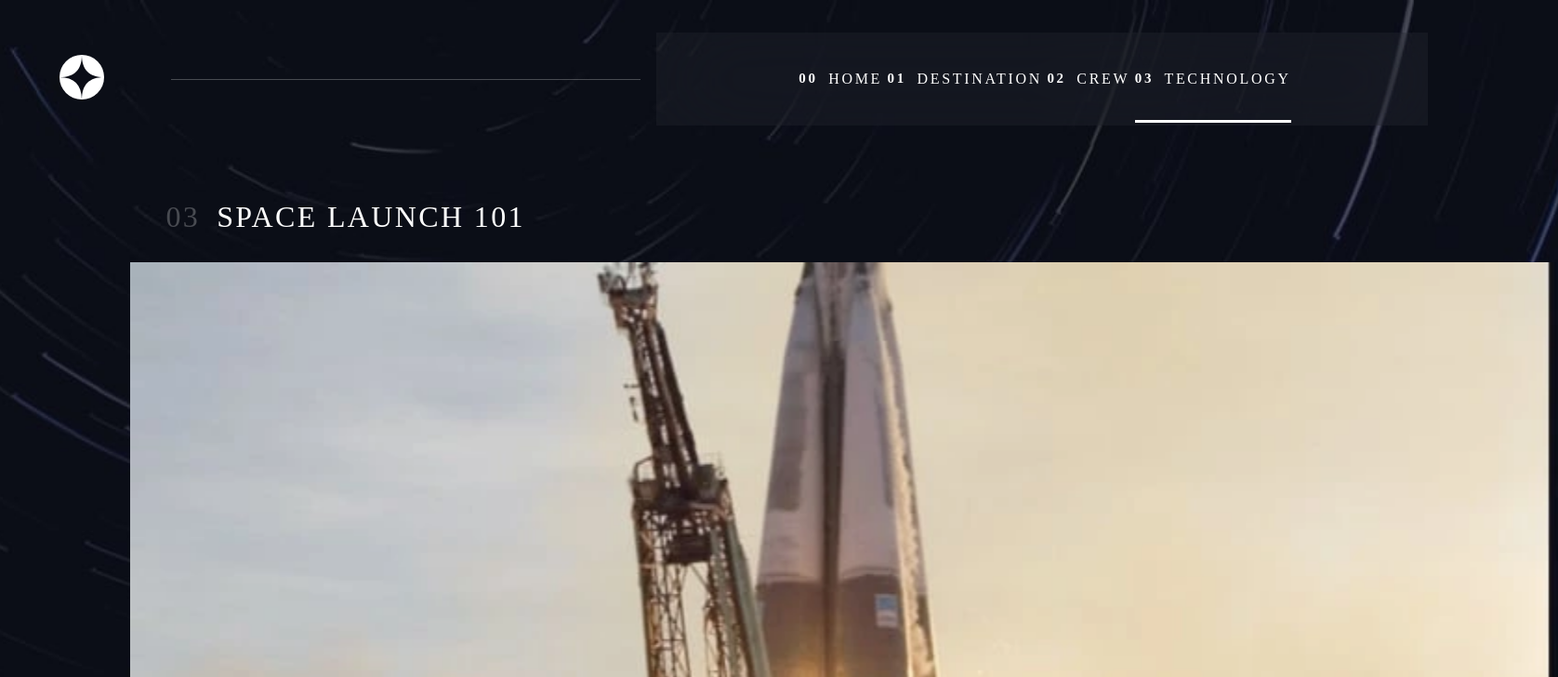
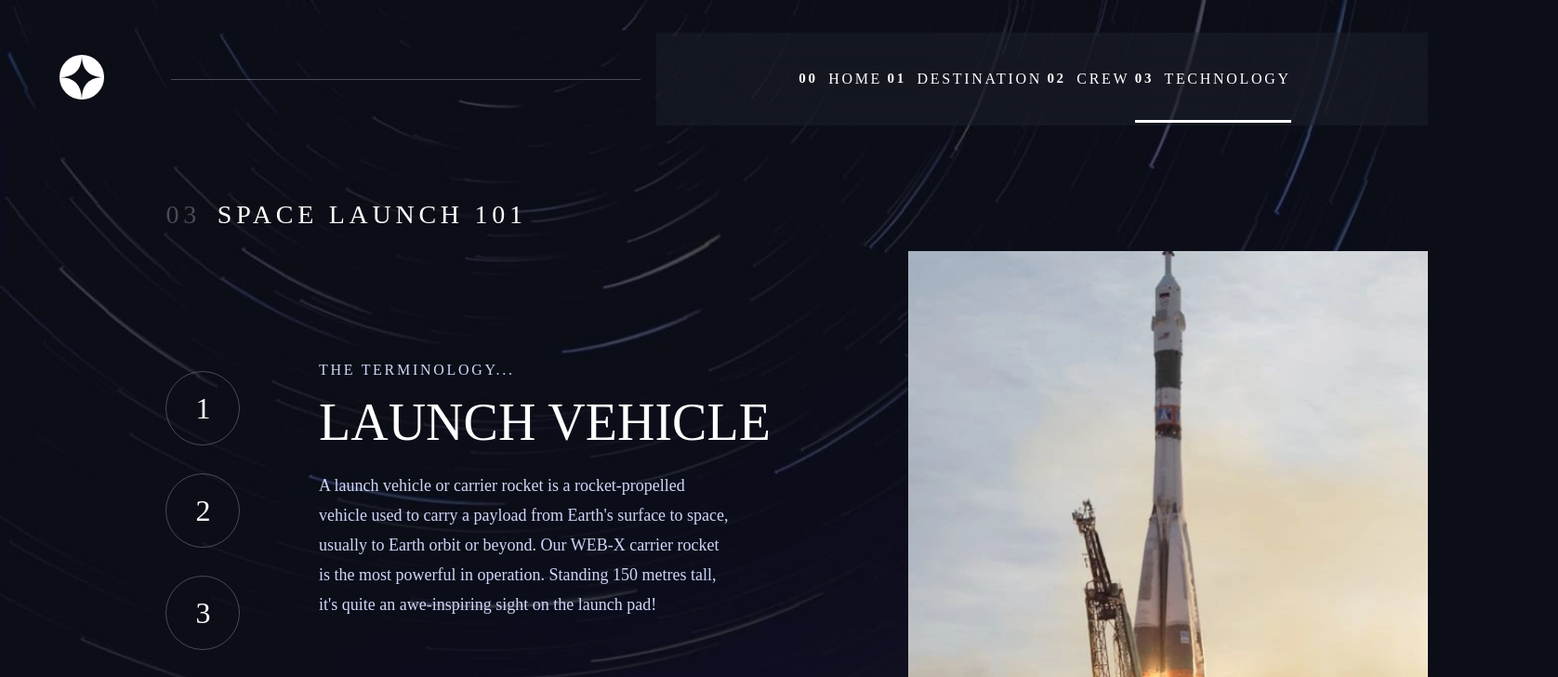
Before and after one commit to salvarez96/FEM-space-website, a React (Vite) app: page /technology/1 in a window 1536 px wide. Shown: the top 728 px of the page at 93% size, 1676 px wide, since content can reach past the window. Built offline with nearby package versions, Linux system fonts and the light colour scheme; a web font is replaced by a local one.

Commit message:
💄 Add technology page tablet and desktop styles

```diff
--- a/src/pages/technology.tsx
+++ b/src/pages/technology.tsx
@@ -18,6 +18,8 @@ export default function Technology() {
         return true
       }
     })
+
+    if (!terminology) setTerminologyToRender(technologyCopies[0])
   }, [terminology])
 
   // handle content rendering depending on window dimensions
@@ -30,10 +32,8 @@ export default function Technology() {
   return (
     <div className={styles['technology-page-container']}>
       <>
-        <section className={styles['technology-complimentary-container']}>
-          <h5 className={styles['technology-subheading']}><span>03</span>SPACE LAUNCH 101</h5>
-          <img className={ styles['technology-image'] } src={terminologyToRender.images['mobile']} alt={terminologyToRender.term + ' image'} />
-        </section>
+        <h5 className={styles['technology-subheading']}><span>03</span>SPACE LAUNCH 101</h5>
+        <img className={ styles['technology-image'] } src={terminologyToRender.images[isDesktopWidth ? 'desktop' : 'mobile']} alt={terminologyToRender.term + ' image'} />
         <section className={styles['technology-main-container']}>
           <nav className={styles['technology-navigation']}>
             <ul>
@@ -48,9 +48,11 @@ export default function Technology() {
               ))}
             </ul>
           </nav>
-          <p className={styles['technology-terminology-subheading']}>THE TERMINOLOGY...</p>
-          <h2 className={styles['technology-heading']}>{terminologyToRender.term}</h2>
-          <p className={styles['main-content']}>{terminologyToRender['main-content']}</p>
+          <article className={styles['technology-content-container']}>
+            <p className={styles['technology-terminology-subheading']}>THE TERMINOLOGY...</p>
+            <h2 className={styles['technology-heading']}>{terminologyToRender.term}</h2>
+            <p className={styles['main-content']}>{terminologyToRender['main-content']}</p>
+          </article>
         </section>
       </>
   </div>)
--- a/src/styles/pages/technology.module.scss
+++ b/src/styles/pages/technology.module.scss
@@ -45,6 +45,7 @@ body:has(.technology-page-container) {
 .navigation-item__active {
   background-color: #fff;
   color: var(--primary-clr);
+  transition: (background-color) 0.2s ease-in;
 }
 
 .technology-main-container {
@@ -83,13 +84,6 @@ body:has(.technology-page-container) {
   margin: 0 auto 40px;
 }
 
-.decorator {
-  width: 90%;
-  height: 1px;
-  margin: 0 auto;
-  background-color: #383b4b;
-}
-
 // tablet dimensions
 @media (min-width: 768px) {
   body:has(.technology-page-container) {
@@ -100,16 +94,35 @@ body:has(.technology-page-container) {
     margin-top: 50px;
     margin-left: 34px;
     text-align: start;
-    font-size: calc(20rem / 16);
+    font-size: calc(24rem / 16);
   }
 
   .technology-image {
-    min-height: 532px;
+    min-height: 310px;
     margin: 60px auto 0;
   }
 
-  .technology-subheading {
+  .technology-main-container {
+    width: calc((458 * 100%) / 768);
+    margin-top: 40px;
+  }
+
+  .technology-navigation {
+    width: calc(210rem / 16);
+    max-height: calc(60rem / 16);
+    margin-bottom: 45px;
+  }
+
+  .navigation-item, .navigation-item__active {
+    width: calc(60rem / 16);
+    height: calc(60rem / 16);
     font-size: calc(24rem / 16);
+  }
+
+  .technology-terminology-subheading {
+    margin-bottom: 15px;
+    font-size: 1rem;
+    letter-spacing: 2.7px;
   }
 
   .technology-heading {
@@ -117,12 +130,9 @@ body:has(.technology-page-container) {
     font-size: calc(40rem / 16);
   }
 
-  .technology-main-container {
-    width: calc((458 * 100%) / 768);
-  }
-
   .main-content {
     font-size: 1rem;
+    line-height: 28px;
   }
 }
 
@@ -138,69 +148,72 @@ body:has(.technology-page-container) {
     margin-top: 80px;
   }
 
-  .technology-complimentary-container, .technology-main-container {
-    grid-column: 2/7;
-  }
-
-  .technology-image, .technology-navigation, .technology-main-container {
+  .technology-image, .technology-navigation, .technology-main-container, .main-content {
     margin: 0;
   }
 
-  .technology-image {
-    grid-column: 7/11;
-    grid-row: 1/3;
-    min-height: 654px;
-    margin-top: 30px;
+  .technology-subheading, .technology-main-container {
+    grid-column: 2/7;
+    margin-left: calc((80 * 100%) / 1440);
   }
 
-  // .technology-navigation {
-  //   margin-top: 145px;
-  //   margin-bottom: 0;
-  //   min-width: 132px;
+  .technology-image {
+    width: 100%;
+    grid-column: 8/12;
+    grid-row: 1/3;
+    margin-top: 55px;
+  }
 
-  //   li a {
-  //     width: calc(15rem / 16);
-  //     height: calc(15rem / 16);
+  .technology-navigation {
+    width: auto;
+    min-height: min-content;
 
-  //     &:hover {
-  //       opacity: 1;
-  //       transform: scale(1);
-  //       transition: transform 0.2s ease-in, opacity 0.2s ease-in;
-  //     }
-  //   }
-  // }
+    ul {
+      flex-direction: column;
+      gap: 30px;
+    }
+  }
 
-  .technology-subheading, .technology-main-container {
-    margin-left: calc((80 * 100%) / 1440);
+  .navigation-item, .navigation-item__active {
+    width: calc(80rem / 16);
+    height: calc(80rem / 16);
+    font-size: 2rem;
+  }
+
+  .navigation-item:hover {
+    border-color: #fff;
+    transition: border-color 0.2s ease-in;
   }
 
   .technology-subheading {
     margin-top: 0;
-    margin-left: calc((80 * 100%) / 1440);
     font-size: calc(28rem / 16);
+    letter-spacing: 4.72px;
   }
 
   .technology-main-container {
-    min-width: 620px;
-    margin-top: 70px;
+    display: grid;
+    grid-template-columns: repeat(5, 1fr);
+    width: 100%;
+    margin-top: 0;
+  }
+
+  .technology-content-container {
+    grid-column: 2 / 6;
+    margin-left: 25px;
   }
 
   .technology-heading {
     font-size: var(--h3-font-size);
   }
 
-  .technology-main-container, .technology-heading, .main-content, .technology-subheading {
+  .technology-main-container, .technology-heading, .main-content, .technology-subheading, .technology-terminology-subheading {
     text-align: start;
   }
 
   .main-content {
     max-width: 444px;
-    margin: 0 0 40px;
     font-size: calc(18rem / 16);
     line-height: 32px;
   }
-
-  .technology-subheading {
-    font-size: var(--h4-font-size);
-  }
 }
```
